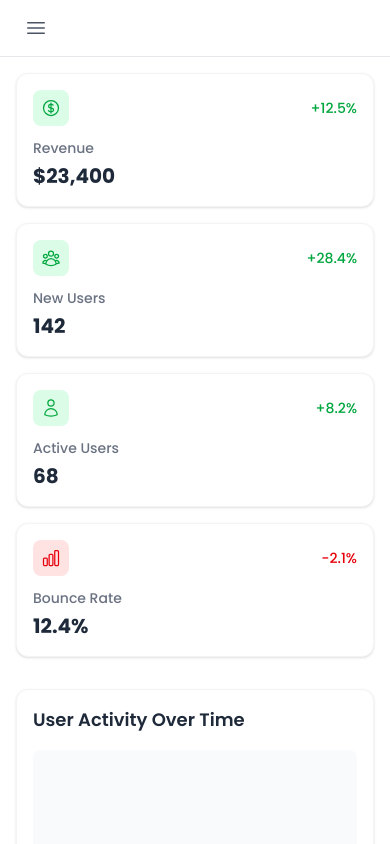
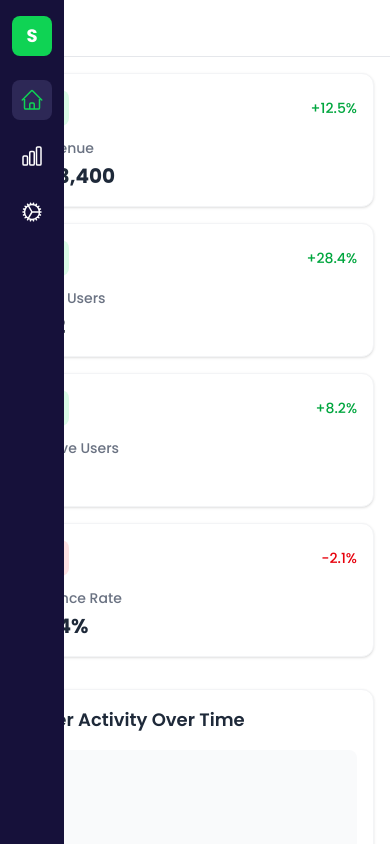
Before and after one commit to arishaix/SaaS-dashboard, a Next.js app: page /dashboard in a window 390 px wide. Shown: the top 844 px of the page. Built offline with nearby package versions, Linux system fonts and the light colour scheme.

Commit message:
sidebar bug

```diff
--- a/src/app/dashboard/page.tsx
+++ b/src/app/dashboard/page.tsx
@@ -78,10 +78,9 @@ export default function DashboardPage() {
 
       {/* Sidebar */}
       <aside
-        className={`fixed lg:static inset-y-0 left-0 z-30 w-64 transform
-          ${sidebarOpen ? "translate-x-0" : "-translate-x-full"}
-          lg:translate-x-0 lg:w-64 transition-transform duration-300 ease-in-out
-          bg-[#16113a] text-white`}
+        className={`fixed lg:static inset-y-0 left-0 z-30 transition-all duration-300
+          ${sidebarOpen ? "w-64" : "w-16"}
+          bg-[#16113a] text-white overflow-hidden`}
       >
         <Sidebar isOpen={sidebarOpen} setIsOpen={setSidebarOpen} />
       </aside>
--- a/src/app/report/page.tsx
+++ b/src/app/report/page.tsx
@@ -168,10 +168,9 @@ export default function ReportPage() {
         />
       )}
       <aside
-        className={`fixed lg:static inset-y-0 left-0 z-30 w-64 transform
-          ${sidebarOpen ? "translate-x-0" : "-translate-x-full"}
-          lg:translate-x-0 lg:w-64 transition-transform duration-300 ease-in-out
-          bg-[#16113a] text-white`}
+        className={`fixed lg:static inset-y-0 left-0 z-30 transition-all duration-300
+          ${sidebarOpen ? "w-64" : "w-16"}
+          bg-[#16113a] text-white overflow-hidden`}
       >
         <Sidebar isOpen={sidebarOpen} setIsOpen={setSidebarOpen} />
       </aside>
--- a/src/app/settings/page.tsx
+++ b/src/app/settings/page.tsx
@@ -40,10 +40,9 @@ export default function SettingsPage() {
         />
       )}
       <aside
-        className={`fixed lg:static inset-y-0 left-0 z-30 w-64 transform
-          ${sidebarOpen ? "translate-x-0" : "-translate-x-full"}
-          lg:translate-x-0 lg:w-64 transition-transform duration-300 ease-in-out
-          bg-[#16113a] text-white`}
+        className={`fixed lg:static inset-y-0 left-0 z-30 transition-all duration-300
+          ${sidebarOpen ? "w-64" : "w-16"}
+          bg-[#16113a] text-white overflow-hidden`}
       >
         <Sidebar isOpen={sidebarOpen} setIsOpen={setSidebarOpen} />
       </aside>
--- a/src/components/Sidebar.tsx
+++ b/src/components/Sidebar.tsx
@@ -26,10 +26,18 @@ export default function Sidebar({ isOpen, setIsOpen }: SidebarProps) {
   ];
 
   return (
-    <div className="h-screen flex flex-col justify-between py-5 px-4">
+    <div
+      className={`h-screen flex flex-col justify-between transition-all duration-300 ${
+        isOpen ? "w-64 px-4 py-5" : "w-16 px-0 py-4 items-center"
+      }`}
+    >
       {/* Logo Section */}
       <div>
-        <div className="flex items-center justify-between mb-8">
+        <div
+          className={`flex items-center ${
+            isOpen ? "justify-between mb-8" : "justify-center mb-6"
+          }`}
+        >
           {isOpen ? (
             <Link href="/dashboard">
               <span className="text-xl font-bold" style={{ color: "#0fd354" }}>
@@ -37,7 +45,7 @@ export default function Sidebar({ isOpen, setIsOpen }: SidebarProps) {
               </span>
             </Link>
           ) : (
-            <div className="w-8 h-8 rounded-lg bg-[#0fd354] flex items-center justify-center">
+            <div className="w-10 h-10 rounded-lg bg-[#0fd354] flex items-center justify-center">
               <span className="text-white font-bold text-lg">S</span>
             </div>
           )}
@@ -55,7 +63,11 @@ export default function Sidebar({ isOpen, setIsOpen }: SidebarProps) {
         </div>
 
         {/* Navigation Links */}
-        <nav className="space-y-2">
+        <nav
+          className={`flex flex-col ${
+            isOpen ? "space-y-2" : "gap-4 items-center mt-4"
+          }`}
+        >
           {navigation.map((item) => {
             const isActive = pathname === item.href;
             return (
@@ -63,8 +75,8 @@ export default function Sidebar({ isOpen, setIsOpen }: SidebarProps) {
                 key={item.name}
                 href={item.href}
                 className={`flex items-center ${
-                  isOpen ? "px-4" : "justify-center"
-                } py-3 rounded-lg transition-colors ${
+                  isOpen ? "px-4" : "justify-center w-full"
+                } ${isOpen ? "py-3" : "py-2"} rounded-lg transition-colors ${
                   isActive
                     ? "bg-[#2d2856] text-[#0fd354]"
                     : "hover:bg-[#2d2856] text-white hover:text-white"
```
